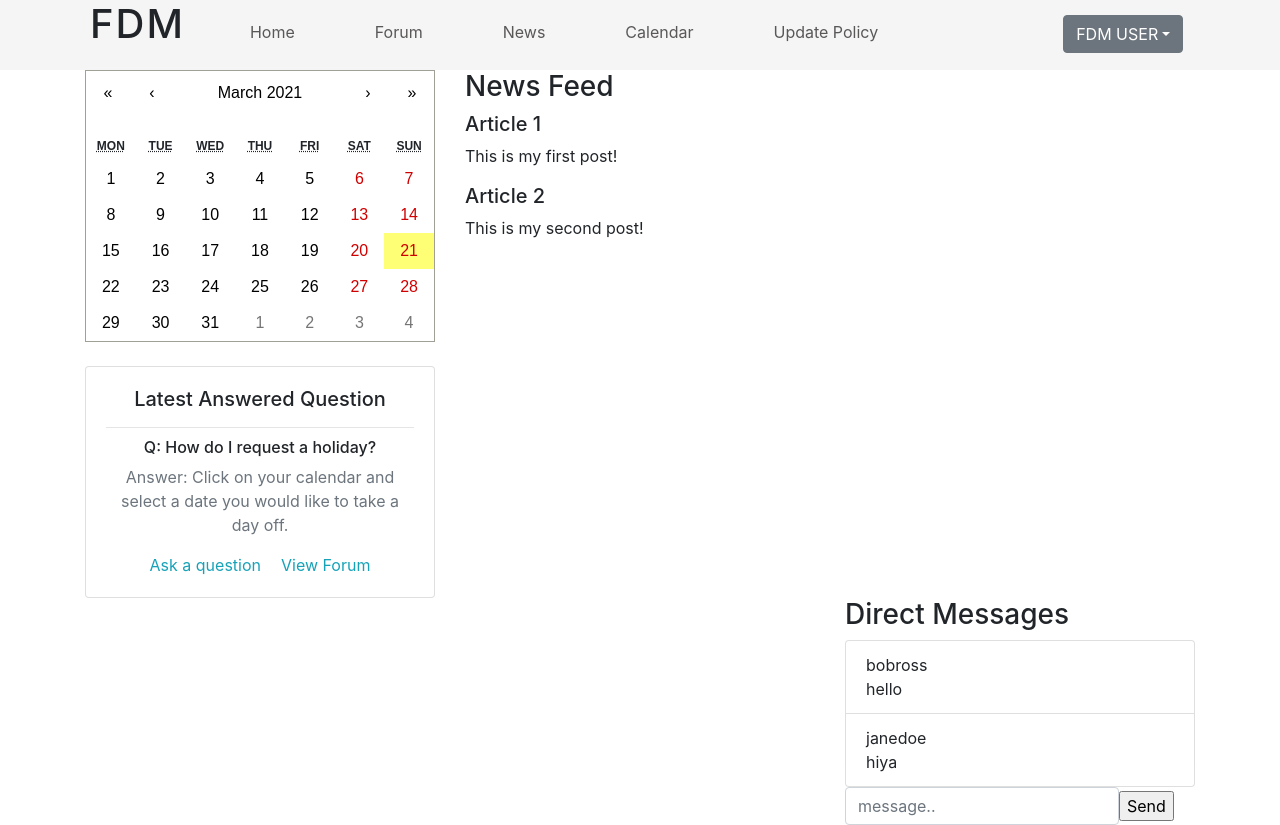
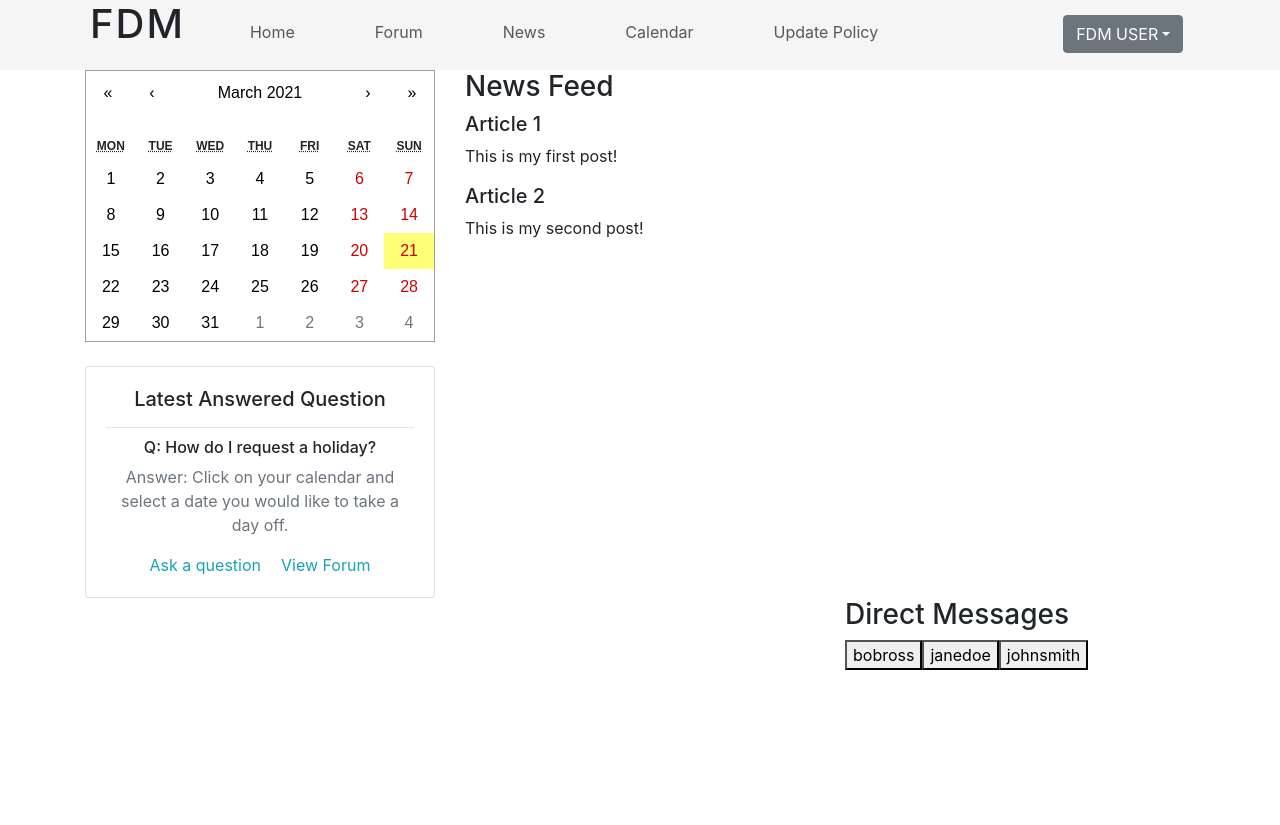
Before and after one commit to aishathabdulla/SE-Prototype, a React (Create React App) app: page / in a window 1280 px wide. After the commit the page ends 800 px from the top, so only its background shows below. Built offline with nearby package versions, Linux system fonts and the light colour scheme.

Commit message:
Added tabs

```diff
--- a/src/components/directmessage.js
+++ b/src/components/directmessage.js
@@ -1,25 +1,50 @@
-import React, { Component } from 'react';
+import React, { Component, Fragment} from 'react';
+import { render } from "react-dom";
 import MessageList from './messagelist';
 import SendMessage from './sendmessage';
 //https://www.freecodecamp.org/news/how-to-build-a-react-js-chat-app-in-10-minutes-c9233794642b/
+//https://stackoverflow.com/questions/54991227/how-to-create-vertical-tab-using-reactjs-and-css
 
 class DirectMessage extends Component {
-  constructor() {
-    super();
+  constructor(props) {
+    super(props);
     this.state = {
+      currentTab: -1,
       messages: [
-        {senderId: "bobross", text: 'hello'},
-        {senderId: "janedoe", text: 'hiya'}
+        {id:"1", senderId: "bobross", text: 'hello'},
+        {id:"2", senderId: "janedoe", text: 'hiya'},
+        {id:"3", senderId: "johnsmith", text: 'hey'}
       ]
-    }
+    };
+    this.handleClick = this.handleClick.bind(this);
   }
 
+  handleClick(currentTab) {
+    this.setState({ currentTab });
+  }
+
+//<MessageList messages={this.state.messages}/>
+//<SendMessage/>
   render() {
     return (
       <div className="dm">
         <h3>Direct Messages</h3>
-        <MessageList messages={this.state.messages}/>
-        <SendMessage/>
+        <div className="tab">
+          {this.state.messages.map((button, i) => (
+            <button key={button.senderId} className="tablinks" onClick={() => this.handleClick(i)}>{button.senderId}</button>
+            )
+          )
+          }
+        </div>
+        <div className="tabcontent">
+          {this.state.currentTab !== -1 &&
+            <React.Fragment>
+              <h5>{this.state.messages[this.state.currentTab].senderId}</h5>
+              <p>{this.state.messages[this.state.currentTab].text}</p>
+              <SendMessage/>
+            </React.Fragment>
+          }
+        </div>
       </div>
     );
   }
```
